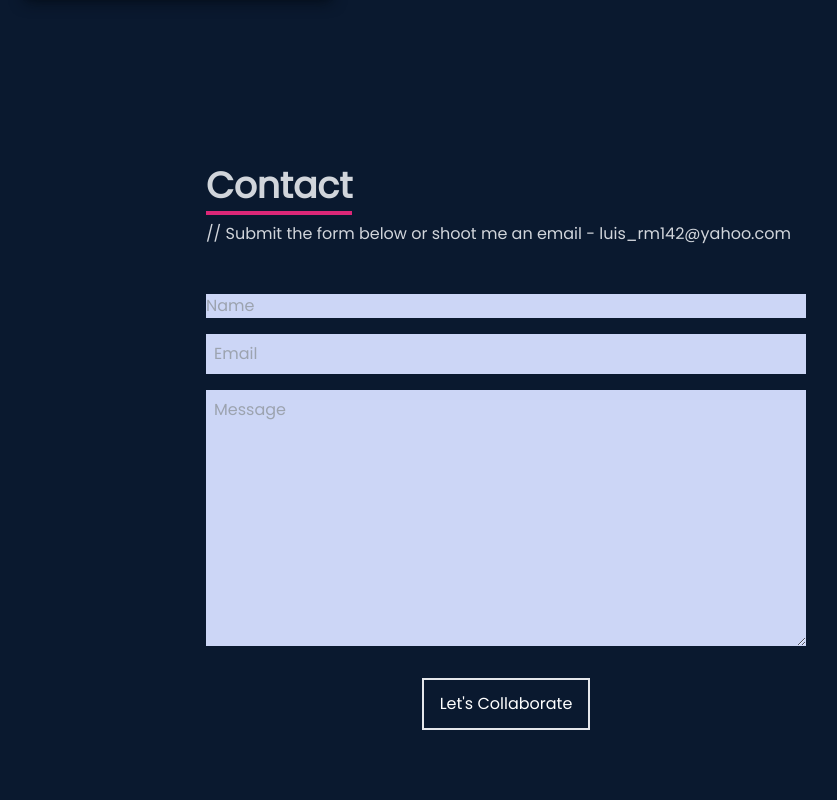
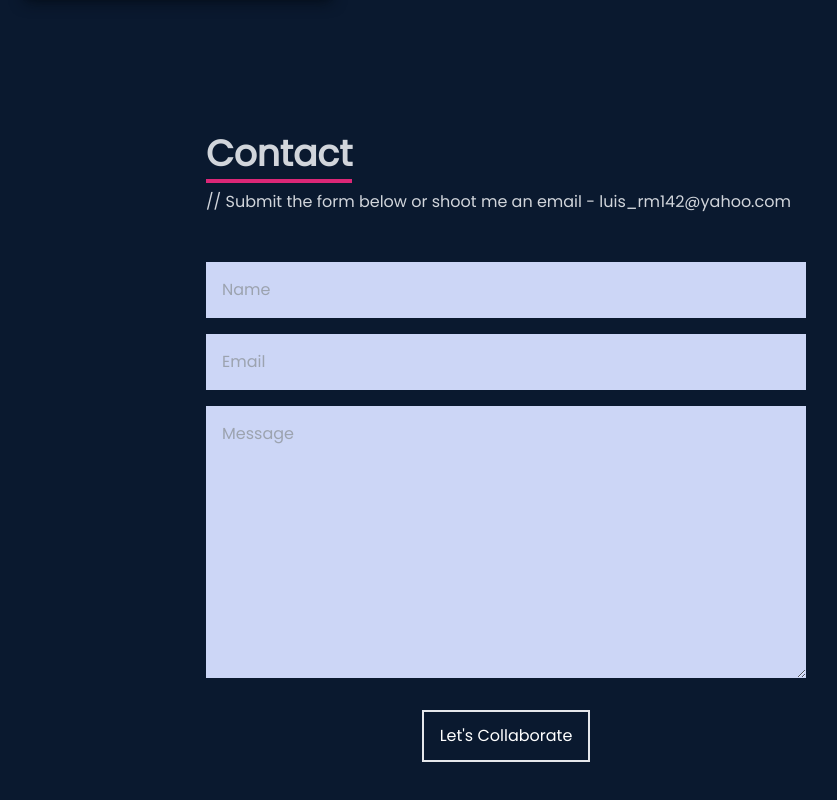
Before and after one commit to LuiRo07/LuiRo07.github.io, a React (Vite) app: page / in a window 1280 px wide. Shown: the part 3136-3936 px from the top of the page, without its empty margins (134-971 px from the left). Built offline with nearby package versions, Linux system fonts and the light colour scheme.

Commit message:
padding added to input fields

```diff
--- a/src/components/Contact.jsx
+++ b/src/components/Contact.jsx
@@ -20,19 +20,19 @@ const Contact = () => {
           </p>
         </div>
         <input
-          className="bg-[#ccd6f6]"
+          className="bg-[#ccd6f6] p-4"
           type="text"
           placeholder="Name"
           name="name"
         />
         <input
-          className="my-4 p-2 bg-[#ccd6f6]"
+          className="my-4 p-2 bg-[#ccd6f6] p-4"
           type="text"
           placeholder="Email"
           name="email"
         />
         <textarea
-          className="bg-[#ccd6f6] p-2"
+          className="bg-[#ccd6f6] p-4 p-2"
           name="message"
           rows="10"
           placeholder="Message"
```
